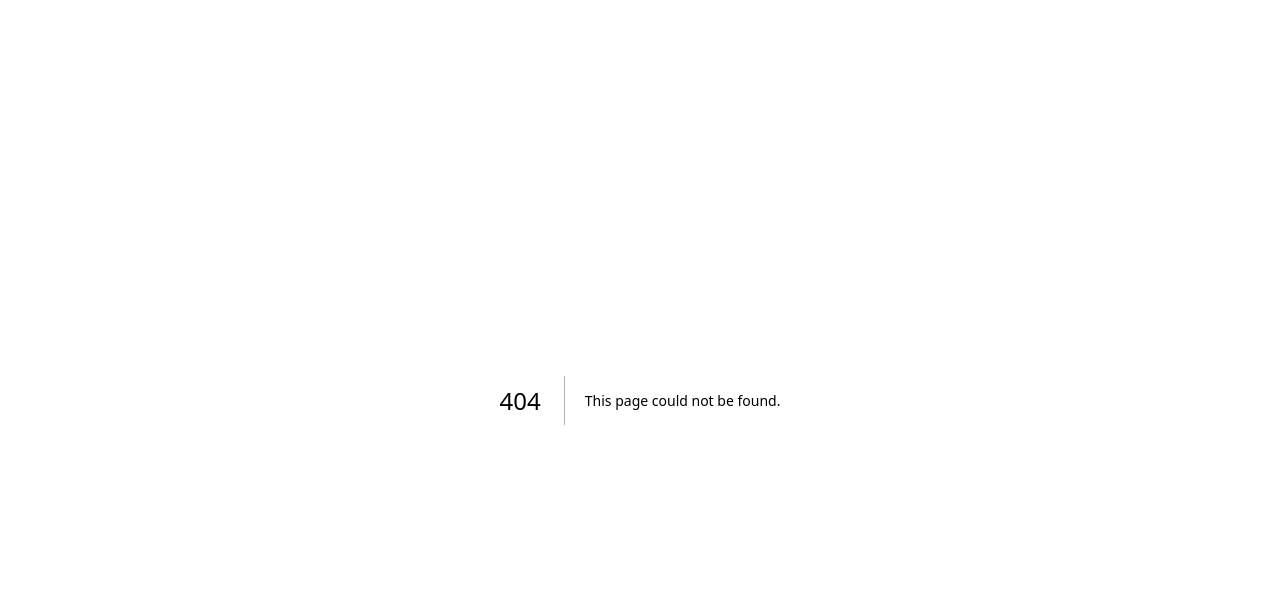
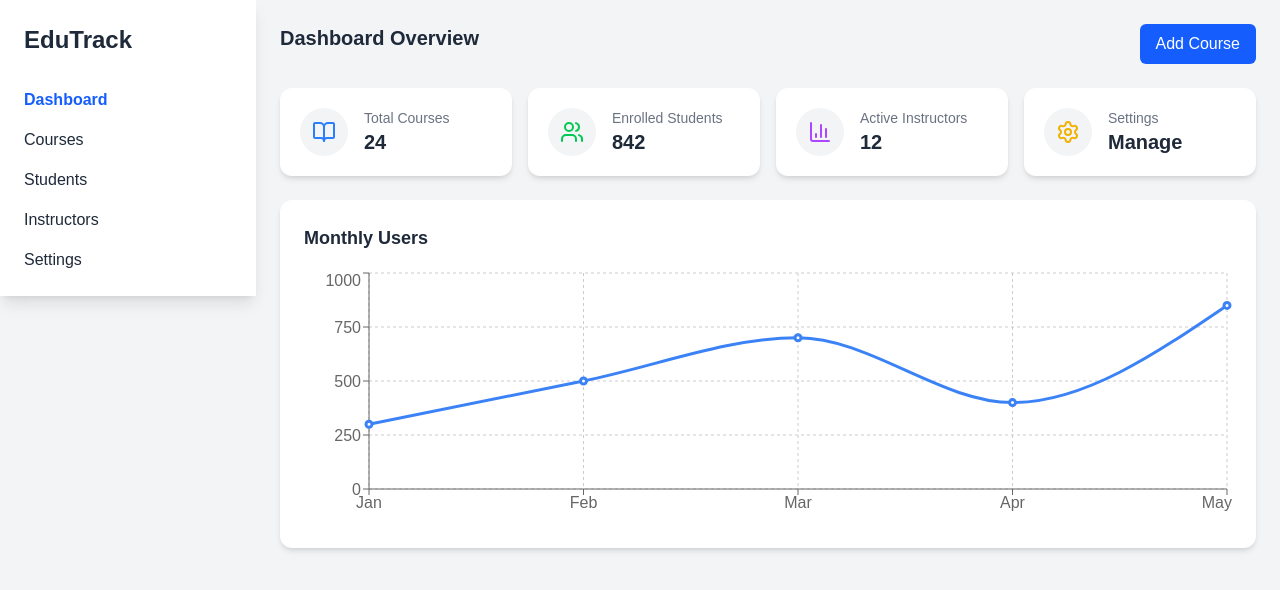
Before and after one commit to sadrisso/Course-Flow, a Next.js app: page /dashboard in a window 1280 px wide. Before the commit this address had no page. Shown: the top 590 px of the page. Built offline with nearby package versions, Linux system fonts and the light colour scheme.

Commit message:
project setup and designed static dashboard route

```diff
--- /dev/null
+++ b/src/app/dashboard/page.tsx
@@ -0,0 +1,12 @@
+import Dashboard from "@/components/dashboard/Dashboard";
+import React from "react";
+
+const DashboardPage: React.FC = () => {
+  return (
+    <div>
+      <Dashboard />
+    </div>
+  );
+};
+
+export default DashboardPage;
--- a/src/app/page.tsx
+++ b/src/app/page.tsx
@@ -1,103 +1,10 @@
-import Image from "next/image";
 
 export default function Home() {
   return (
-    <div className="font-sans grid grid-rows-[20px_1fr_20px] items-center justify-items-center min-h-screen p-8 pb-20 gap-16 sm:p-20">
-      <main className="flex flex-col gap-[32px] row-start-2 items-center sm:items-start">
-        <Image
-          className="dark:invert"
-          src="/next.svg"
-          alt="Next.js logo"
-          width={180}
-          height={38}
-          priority
-        />
-        <ol className="font-mono list-inside list-decimal text-sm/6 text-center sm:text-left">
-          <li className="mb-2 tracking-[-.01em]">
-            Get started by editing{" "}
-            <code className="bg-black/[.05] dark:bg-white/[.06] font-mono font-semibold px-1 py-0.5 rounded">
-              src/app/page.tsx
-            </code>
-            .
-          </li>
-          <li className="tracking-[-.01em]">
-            Save and see your changes instantly.
-          </li>
-        </ol>
+    <div>
+      <div>
 
-        <div className="flex gap-4 items-center flex-col sm:flex-row">
-          <a
-            className="rounded-full border border-solid border-transparent transition-colors flex items-center justify-center bg-foreground text-background gap-2 hover:bg-[#383838] dark:hover:bg-[#ccc] font-medium text-sm sm:text-base h-10 sm:h-12 px-4 sm:px-5 sm:w-auto"
-            href="https://vercel.com/new?utm_source=create-next-app&utm_medium=appdir-template-tw&utm_campaign=create-next-app"
-            target="_blank"
-            rel="noopener noreferrer"
-          >
-            <Image
-              className="dark:invert"
-              src="/vercel.svg"
-              alt="Vercel logomark"
-              width={20}
-              height={20}
-            />
-            Deploy now
-          </a>
-          <a
-            className="rounded-full border border-solid border-black/[.08] dark:border-white/[.145] transition-colors flex items-center justify-center hover:bg-[#f2f2f2] dark:hover:bg-[#1a1a1a] hover:border-transparent font-medium text-sm sm:text-base h-10 sm:h-12 px-4 sm:px-5 w-full sm:w-auto md:w-[158px]"
-            href="https://nextjs.org/docs?utm_source=create-next-app&utm_medium=appdir-template-tw&utm_campaign=create-next-app"
-            target="_blank"
-            rel="noopener noreferrer"
-          >
-            Read our docs
-          </a>
-        </div>
-      </main>
-      <footer className="row-start-3 flex gap-[24px] flex-wrap items-center justify-center">
-        <a
-          className="flex items-center gap-2 hover:underline hover:underline-offset-4"
-          href="https://nextjs.org/learn?utm_source=create-next-app&utm_medium=appdir-template-tw&utm_campaign=create-next-app"
-          target="_blank"
-          rel="noopener noreferrer"
-        >
-          <Image
-            aria-hidden
-            src="/file.svg"
-            alt="File icon"
-            width={16}
-            height={16}
-          />
-          Learn
-        </a>
-        <a
-          className="flex items-center gap-2 hover:underline hover:underline-offset-4"
-          href="https://vercel.com/templates?framework=next.js&utm_source=create-next-app&utm_medium=appdir-template-tw&utm_campaign=create-next-app"
-          target="_blank"
-          rel="noopener noreferrer"
-        >
-          <Image
-            aria-hidden
-            src="/window.svg"
-            alt="Window icon"
-            width={16}
-            height={16}
-          />
-          Examples
-        </a>
-        <a
-          className="flex items-center gap-2 hover:underline hover:underline-offset-4"
-          href="https://nextjs.org?utm_source=create-next-app&utm_medium=appdir-template-tw&utm_campaign=create-next-app"
-          target="_blank"
-          rel="noopener noreferrer"
-        >
-          <Image
-            aria-hidden
-            src="/globe.svg"
-            alt="Globe icon"
-            width={16}
-            height={16}
-          />
-          Go to nextjs.org →
-        </a>
-      </footer>
+      </div>
     </div>
   );
 }
--- /dev/null
+++ b/src/components/dashboard/Dashboard.tsx
@@ -0,0 +1,131 @@
+"use client"
+import React, { useState } from "react";
+import { BarChart3, BookOpen, Users, Settings, Menu, X } from "lucide-react";
+import {
+  LineChart,
+  Line,
+  XAxis,
+  YAxis,
+  CartesianGrid,
+  Tooltip,
+  ResponsiveContainer,
+} from "recharts";
+import Link from "next/link";
+
+const stats = [
+  {
+    title: "Total Courses",
+    value: 24,
+    icon: <BookOpen className="h-6 w-6 text-blue-500" />,
+  },
+  {
+    title: "Enrolled Students",
+    value: 842,
+    icon: <Users className="h-6 w-6 text-green-500" />,
+  },
+  {
+    title: "Active Instructors",
+    value: 12,
+    icon: <BarChart3 className="h-6 w-6 text-purple-500" />,
+  },
+  {
+    title: "Settings",
+    value: "Manage",
+    icon: <Settings className="h-6 w-6 text-yellow-500" />,
+  },
+];
+
+const data = [
+  { name: "Jan", users: 300 },
+  { name: "Feb", users: 500 },
+  { name: "Mar", users: 700 },
+  { name: "Apr", users: 400 },
+  { name: "May", users: 850 },
+];
+
+const Dashboard: React.FC = () => {
+  const [sidebarOpen, setSidebarOpen] = useState(false);
+
+  return (
+    <div className="min-h-screen bg-gray-100 flex flex-col md:flex-row text-gray-800">
+      {/* Mobile Navbar */}
+      <div className="md:hidden bg-white shadow-md flex justify-between items-center p-4">
+        <h1 className="text-xl font-bold">EduTrack</h1>
+        <button
+          onClick={() => setSidebarOpen(!sidebarOpen)}
+          className="focus:outline-none"
+        >
+          {sidebarOpen ? <X size={24} /> : <Menu size={24} />}
+        </button>
+      </div>
+
+      {/* Sidebar */}
+      <aside
+        className={`fixed md:static top-0 left-0 z-30 h-full w-64 bg-white shadow-lg p-6 transition-transform duration-300 transform md:translate-x-0 ${
+          sidebarOpen ? "translate-x-0" : "-translate-x-full"
+        }`}
+      >
+        <h2 className="text-2xl font-bold mb-8 hidden md:block"><Link href="/">EduTrack</Link></h2>
+        <nav className="flex flex-col gap-4">
+          <a href="#" className="text-blue-600 font-semibold">
+            Dashboard
+          </a>
+          <a href="#">Courses</a>
+          <a href="#">Students</a>
+          <a href="#">Instructors</a>
+          <a href="#">Settings</a>
+        </nav>
+      </aside>
+
+      {/* Main Content */}
+      <main className="flex-1 p-4 md:p-6 mt-4 md:mt-0">
+        {/* Topbar */}
+        <div className="mb-6 flex flex-col sm:flex-row justify-between gap-4">
+          <h2 className="text-xl font-semibold">Dashboard Overview</h2>
+          <button className="bg-blue-600 text-white px-4 py-2 rounded-md hover:bg-blue-700 transition">
+            Add Course
+          </button>
+        </div>
+
+        {/* Stats */}
+        <div className="grid grid-cols-1 sm:grid-cols-2 lg:grid-cols-4 gap-4 mb-6">
+          {stats.map((stat, i) => (
+            <div
+              key={i}
+              className="bg-white p-5 rounded-xl shadow-md flex items-center gap-4"
+            >
+              <div className="bg-gray-100 p-3 rounded-full">{stat.icon}</div>
+              <div>
+                <p className="text-sm text-gray-500">{stat.title}</p>
+                <p className="text-xl font-bold">{stat.value}</p>
+              </div>
+            </div>
+          ))}
+        </div>
+
+        {/* Chart */}
+        <div className="bg-white p-6 rounded-xl shadow-md">
+          <h3 className="text-lg font-semibold mb-4">Monthly Users</h3>
+          <div className="w-full h-64">
+            <ResponsiveContainer width="100%" height="100%">
+              <LineChart data={data}>
+                <CartesianGrid strokeDasharray="3 3" />
+                <XAxis dataKey="name" />
+                <YAxis />
+                <Tooltip />
+                <Line
+                  type="monotone"
+                  dataKey="users"
+                  stroke="#3b82f6"
+                  strokeWidth={3}
+                />
+              </LineChart>
+            </ResponsiveContainer>
+          </div>
+        </div>
+      </main>
+    </div>
+  );
+};
+
+export default Dashboard;
```
Also changed, not shown: package.json (+7 -5 lines), src/components/heroSection/HeroSection.tsx (added), 1 other file (tests, documents, lock files or other folders).
